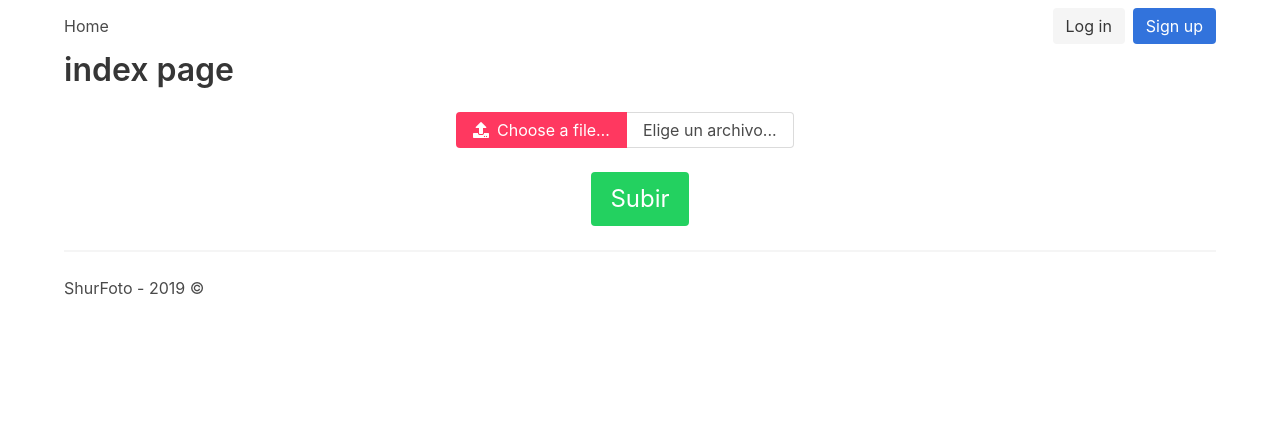
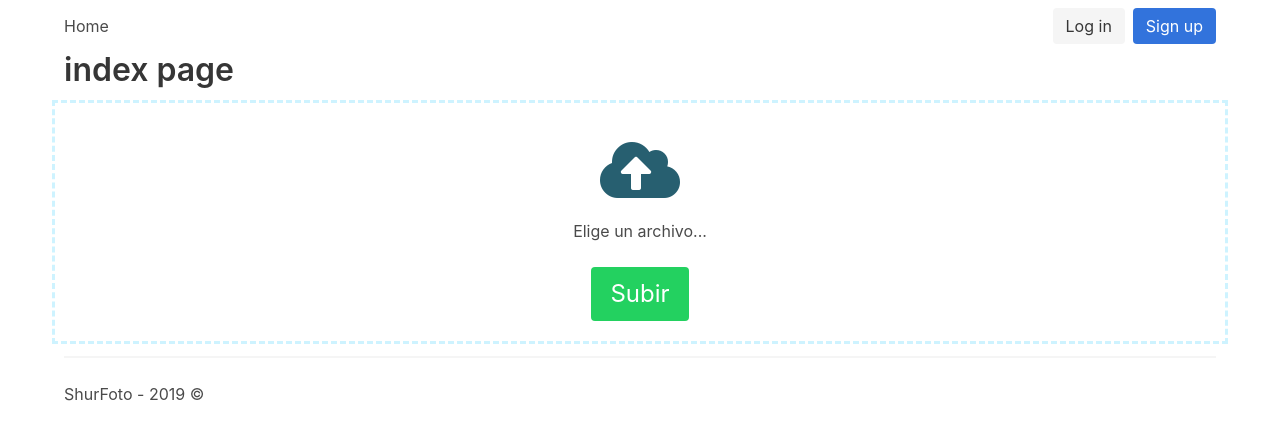
Before and after one commit to aaTheRox/sfoto, a Vue app: page /#/ in a window 1280 px wide. Shown: the top 440 px of the page. Built offline with nearby package versions, Linux system fonts and the light colour scheme.

Commit message:
upload component

```diff
--- a/package.json
+++ b/package.json
@@ -13,6 +13,7 @@
     "build": "node build/build.js"
   },
   "dependencies": {
+    "axios": "^0.18.0",
     "bulma": "^0.7.4",
     "vue": "^2.5.2",
     "vue-router": "^3.0.1"
--- a/src/components/Upload.vue
+++ b/src/components/Upload.vue
@@ -1,47 +1,79 @@
 <template>
-<div class="columns is-centered">
+  <div class="columns is-centered">
+    <div class="upload-box" @dragover.prevent @drop="handleOnDrop">
+      <h1>
+        <i @click="$refs.upload.click()" class="fas fa-cloud-upload-alt"></i>
+        <input ref="upload" @change="handleFileName" class="file-input is-hidden" type="file">
+      </h1>
+      <span>{{ file_name }}</span>
 
-<div class="column is-4">
- <div class="file has-name is-danger">
-    <label class="file-label">
-      <input class="file-input" type="file" ref="file" @change="uploadFile()">
-      <span class="file-cta">
-        <span class="file-icon">
-          <i class="fas fa-upload"></i>
-        </span>
-        <span class="file-label">Choose a file…</span>
-      </span>
-      <span class="file-name">{{ file_name }}</span>
-    </label>
-
+      <div class="field has-text-centered">
+        <br>
+        <button @click="handleUpload" class="button is-success is-large">Subir</button>
+        <p>{{ message }}</p>
+      </div>
+    </div>
   </div>
-
-   <div class="field has-text-centered">
-       <br>
-      <button class="button is-success is-large ">Subir</button>
-  </div>
- </div>
-
-
-
-</div>
-
 </template>
 
 <script>
+import axios from "axios";
+
 export default {
-  name: 'upload',
+  name: "upload",
 
   data() {
     return {
-      file_name: 'Elige un archivo...'
+      file_name: "Elige un archivo...",
+      file: null,
+      message: ""
     };
   },
 
   methods: {
-      uploadFile() {
-        this.file_name = this.$refs.file.files[0].name;
+    handleFileName(e) {
+      this.file = this.$refs.upload.files[0];
+      this.file_name = this.$refs.upload.files[0].name;
+    },
+    handleOnDrop(e) {
+      e.stopPropagation();
+      e.preventDefault();
+      this.file = e.dataTransfer.files;
+      this.file_name = e.dataTransfer.files[0].name;
+      //this.handleUpload();
+    },
+    handleUpload() {
+      let formData = new FormData();
+
+      parent = this;
+      if (parent.file !== null) {
+        axios
+          .post("/upload.php", formData, {
+            headers: {
+              "Content-Type": "multipart/form-data"
+            }
+          })
+          .then(function() {
+            parent.message = "La foto se ha subido correctamente.";
+          })
+          .catch(function() {
+            parent.message = "Algo ha fallado.";
+          });
       }
+    }
   }
 };
 </script>
+
+<style scoped>
+h1 {
+  font-size: 4em;
+  color: #275f70;
+}
+.upload-box {
+  padding: 20px;
+  border: 3px dashed #cef3ff;
+  width: 100%;
+  text-align: center;
+}
+</style>
--- a/src/main.js
+++ b/src/main.js
@@ -3,6 +3,9 @@
 import Vue from 'vue'
 import App from './App'
 import router from './router'
+import axios from 'axios'
+
+Vue.prototype.$http = axios
 
 Vue.config.productionTip = false
 
```
Also changed, not shown: 1 other file (tests, documents, lock files or other folders).
